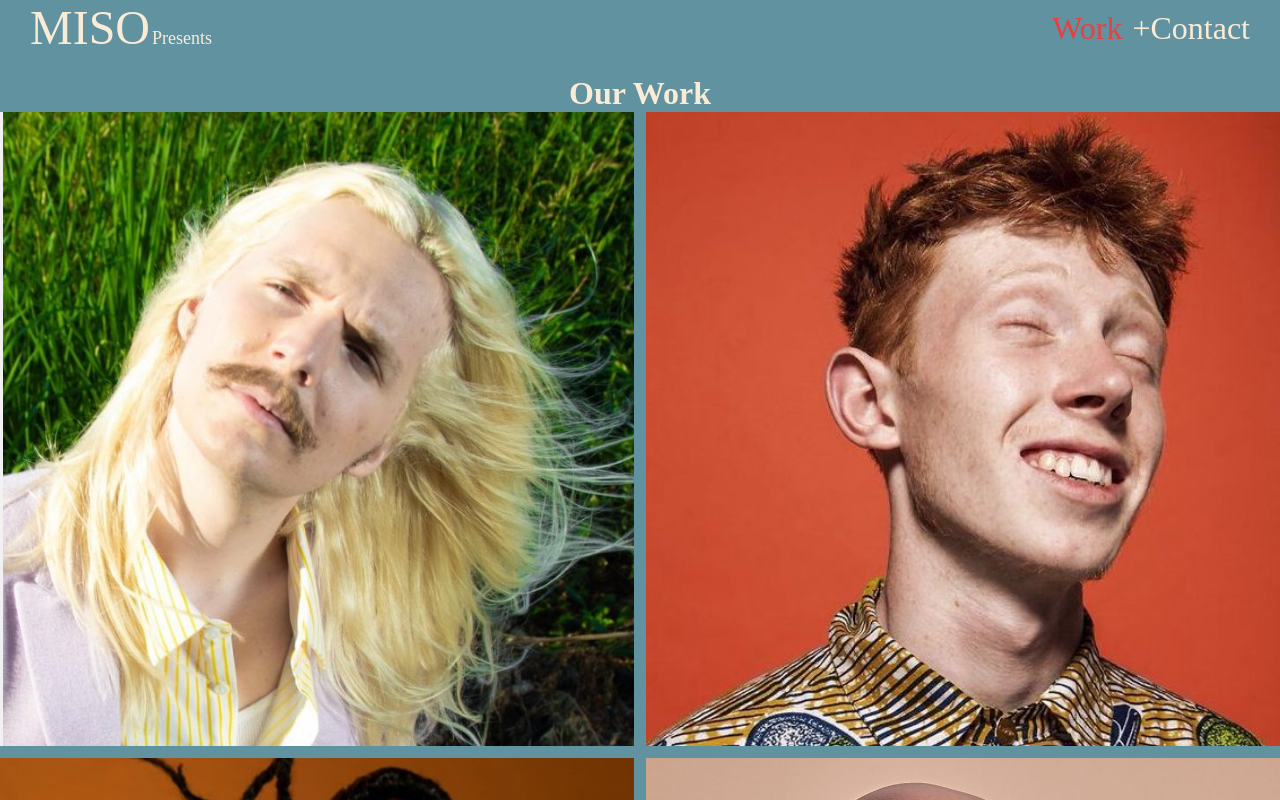
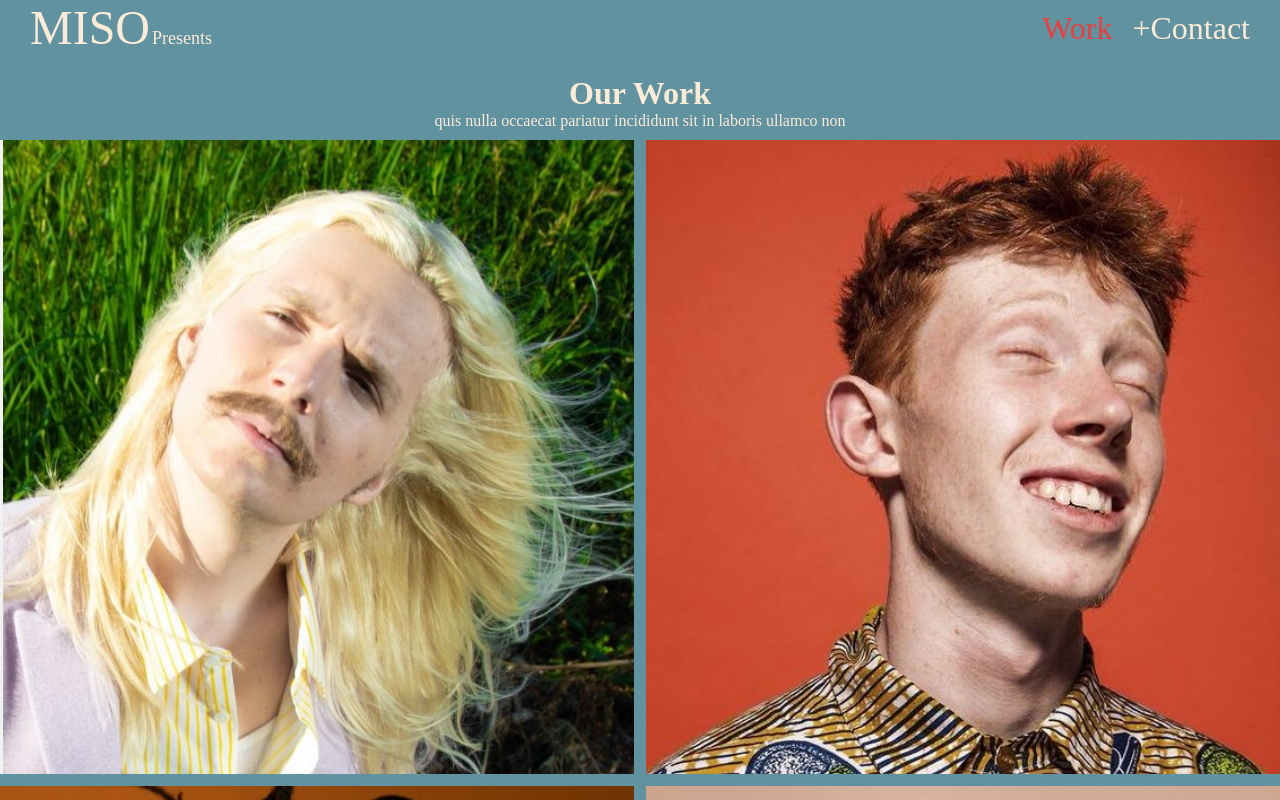
Before and after one commit to PeterwMcClelland/Miso, a React (Create React App) app: page /work in a window 1280 px wide. Shown: the top 800 px of the page. Built offline with nearby package versions, Linux system fonts and the light colour scheme.

Commit message:
start at top

```diff
--- a/src/App.js
+++ b/src/App.js
@@ -9,7 +9,10 @@ import Mereba from "./components/Work/WorkHistory/Mereba";
 import KingKrule from "./components/Work/WorkHistory/KingKrule";
 import FreddieGibbs from "./components/Work/WorkHistory/FreddieGibbs";
 
+
+
 function App() {
+
   return (
     <BrowserRouter>
       <div className="App">
--- a/src/components/Header/Header.js
+++ b/src/components/Header/Header.js
@@ -20,6 +20,7 @@ function Header() {
         <NavLink className='header-icon' to="/"> MISO <span className='title-small'>Presents</span> </NavLink>
         <div className='nav-links'>
           <HeaderLink to="/work">Work</HeaderLink>
+          <br/>
           <HeaderLink to="/contact">+Contact</HeaderLink>
         </div>
       </header>
--- a/src/components/Header/header.css
+++ b/src/components/Header/header.css
@@ -39,7 +39,7 @@
 
 a {
     text-decoration: none;
-    color: #e93f3f;
+    color: rgb(153,153,151);
   }
 
   .active-link {
--- a/src/components/Work/Work.js
+++ b/src/components/Work/Work.js
@@ -1,11 +1,24 @@
-import React from "react";
+import React, { useState, useEffect } from "react";
 import "./work.css";
 import { Link } from "react-router-dom";
+import { loremIpsum } from "lorem-ipsum";
 
 function Work() {
+    const [lorem, setLorem] = useState("");
+
+    useEffect(() => {
+      setLorem(
+        loremIpsum({
+          count: 10,
+          units: "words",
+        })
+      );
+    }, []);
+
   return (
     <main className="work-main">
       <h1 className="work-h1">Our Work</h1>
+      <p className="work-h2">{lorem}</p>
       <div className="work-page">
         <div className="column">
           <Link to="/jawny">
@@ -32,7 +45,7 @@ function Work() {
           <Link to="/freddiegibbs">
           <div id="box-4" className="event-col">
             <div className="box-4-hover">
-              <div className="box-4-hover-txt">Freddy Gibbs</div>
+              <div className="box-4-hover-txt">Freddie Gibbs</div>
             </div>
           </div>
           </Link>
--- a/src/components/Work/WorkHistory/FreddieGibbs.js
+++ b/src/components/Work/WorkHistory/FreddieGibbs.js
@@ -3,6 +3,10 @@ import "./workhistory.css";
 import { loremIpsum } from "lorem-ipsum";
 
 function FreddieGibbs() {
+    useEffect(() => {
+        window.scrollTo(0, 0);
+      }, []);
+
   const [lorem, setLorem] = useState("");
 
   useEffect(() => {
@@ -20,7 +24,7 @@ function FreddieGibbs() {
       <div className="bio-txt">
         <h1 className="bio-h1">Freddie Gibbs</h1>
         <br />
-        <h3>Portland, OR</h3>
+        <h3>Austin, TX</h3>
         <br />
         <p>{lorem}</p>
         <br />
--- a/src/components/Work/WorkHistory/Jawny.js
+++ b/src/components/Work/WorkHistory/Jawny.js
@@ -3,6 +3,10 @@ import "./workhistory.css";
 import { loremIpsum } from "lorem-ipsum";
 
 function Jawny() {
+    useEffect(() => {
+        window.scrollTo(0, 0);
+      }, []);
+
   const [lorem, setLorem] = useState("");
 
   useEffect(() => {
--- a/src/components/Work/WorkHistory/KingKrule.js
+++ b/src/components/Work/WorkHistory/KingKrule.js
@@ -3,6 +3,10 @@ import "./workhistory.css";
 import { loremIpsum } from "lorem-ipsum";
 
 function KingKrule() {
+    useEffect(() => {
+        window.scrollTo(0, 0);
+      }, []);
+
   const [lorem, setLorem] = useState("");
 
   useEffect(() => {
--- a/src/components/Work/WorkHistory/Mereba.js
+++ b/src/components/Work/WorkHistory/Mereba.js
@@ -3,6 +3,10 @@ import "./workhistory.css";
 import { loremIpsum } from "lorem-ipsum";
 
 function Mereba() {
+    useEffect(() => {
+        window.scrollTo(0, 0);
+      }, []);
+
   const [lorem, setLorem] = useState("");
 
   useEffect(() => {
--- a/src/components/Work/WorkHistory/workhistory.css
+++ b/src/components/Work/WorkHistory/workhistory.css
@@ -1,5 +1,5 @@
 .work-history {
-  padding-top: 80px;
+  padding-top: 50px;
   display: grid;
   grid-template-columns: 1fr 1fr;
   grid-gap: 20px;
--- a/src/components/Work/work.css
+++ b/src/components/Work/work.css
@@ -19,7 +19,7 @@
   left: 0;
   right: 0;
   bottom: 0;
-  background-color: rgba(175, 175, 175, 0.6);
+  background-color: rgba(175, 175, 175, 0.3);
   opacity: 0;
   transition: opacity 0.3s ease;
 
@@ -48,6 +48,12 @@
 #box-4:hover .box-4-hover-txt {
   display: block;
 
+}
+
+.work-h2 {
+    color: antiquewhite;
+    padding-bottom: 10px;
+    font-family: "Cantata One", serif;
 }
 
 .work-page {
```
